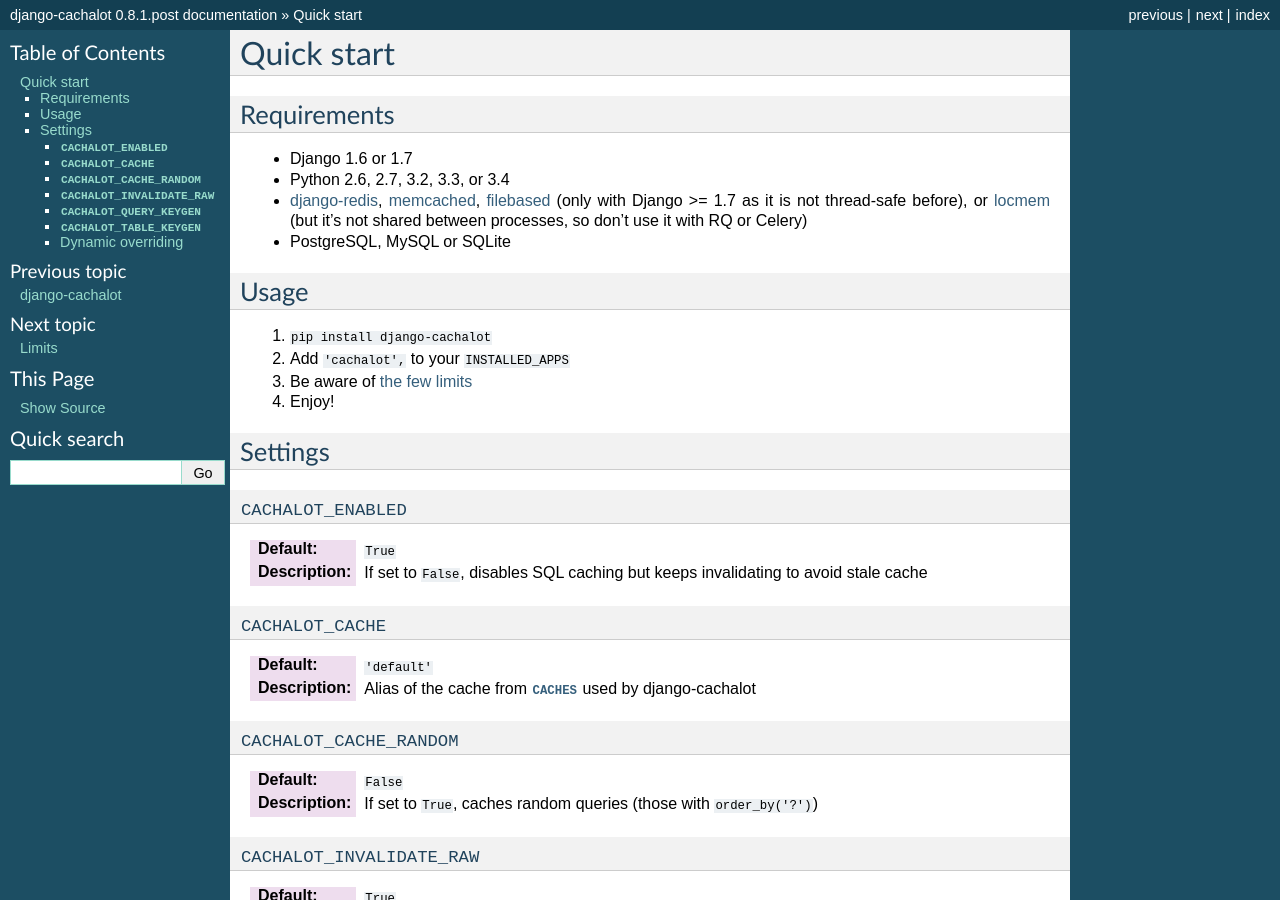
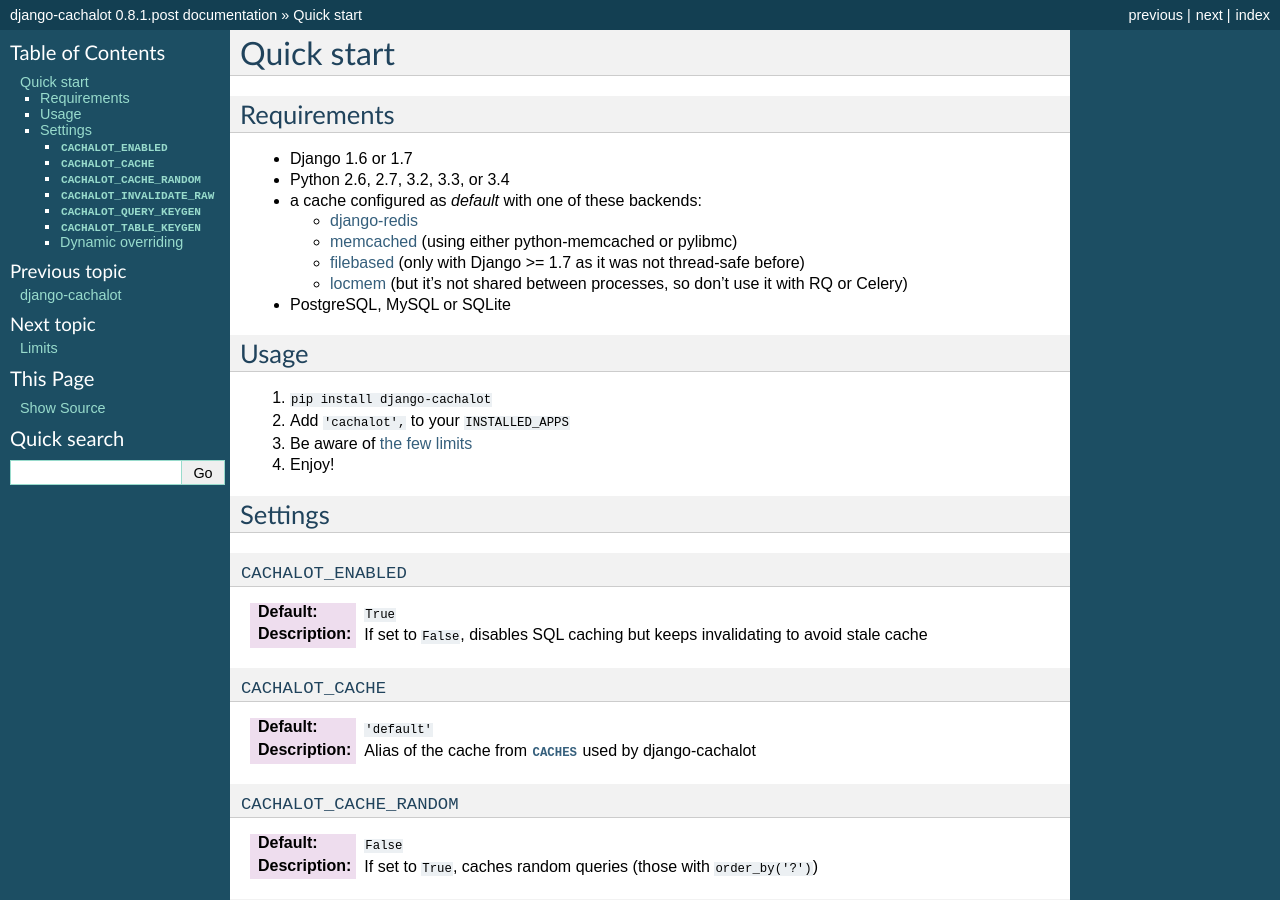
Before and after one commit to noripyt/django-cachalot, a Sphinx documentation site: the page built from docs/quickstart.rst, in a window 1280 px wide and 900 px high. Built offline with Sphinx 7.4.7, drawn with Linux system fonts in a browser that asks for light colours; pages that are not in the unit, such as notebooks, are missing from menus.

Commit message:
Adds pylibmc support.

```diff
--- a/docs/quickstart.rst
+++ b/docs/quickstart.rst
@@ -6,12 +6,16 @@
 
 - Django 1.6 or 1.7
 - Python 2.6, 2.7, 3.2, 3.3, or 3.4
-- `django-redis <https://github.com/niwibe/django-redis>`_,
-  `memcached <https://docs.djangoproject.com/en/1.7/topics/cache/#memcached>`_,
-  `filebased <https://docs.djangoproject.com/en/1.7/topics/cache/#filesystem-caching>`_
-  (only with Django >= 1.7 as it is not thread-safe before),
-  or `locmem <https://docs.djangoproject.com/en/1.7/topics/cache/#local-memory-caching>`_
-  (but it’s not shared between processes, so don’t use it with RQ or Celery)
+- a cache configured as `default` with one of these backends:
+
+  - `django-redis <https://github.com/niwibe/django-redis>`_
+  - `memcached <https://docs.djangoproject.com/en/1.7/topics/cache/#memcached>`_
+    (using either python-memcached or pylibmc)
+  - `filebased <https://docs.djangoproject.com/en/1.7/topics/cache/#filesystem-caching>`_
+    (only with Django >= 1.7 as it was not thread-safe before)
+  - `locmem <https://docs.djangoproject.com/en/1.7/topics/cache/#local-memory-caching>`_
+    (but it’s not shared between processes, so don’t use it with RQ or Celery)
+
 - PostgreSQL, MySQL or SQLite
 
 Usage
--- a/runtests_requirements.txt
+++ b/runtests_requirements.txt
@@ -3,4 +3,5 @@
 MySQL-python
 django-redis
 python-memcached
+pylibmc
 South
```
Also changed, not shown: settings.py (+10 -1 lines), 1 other file.
